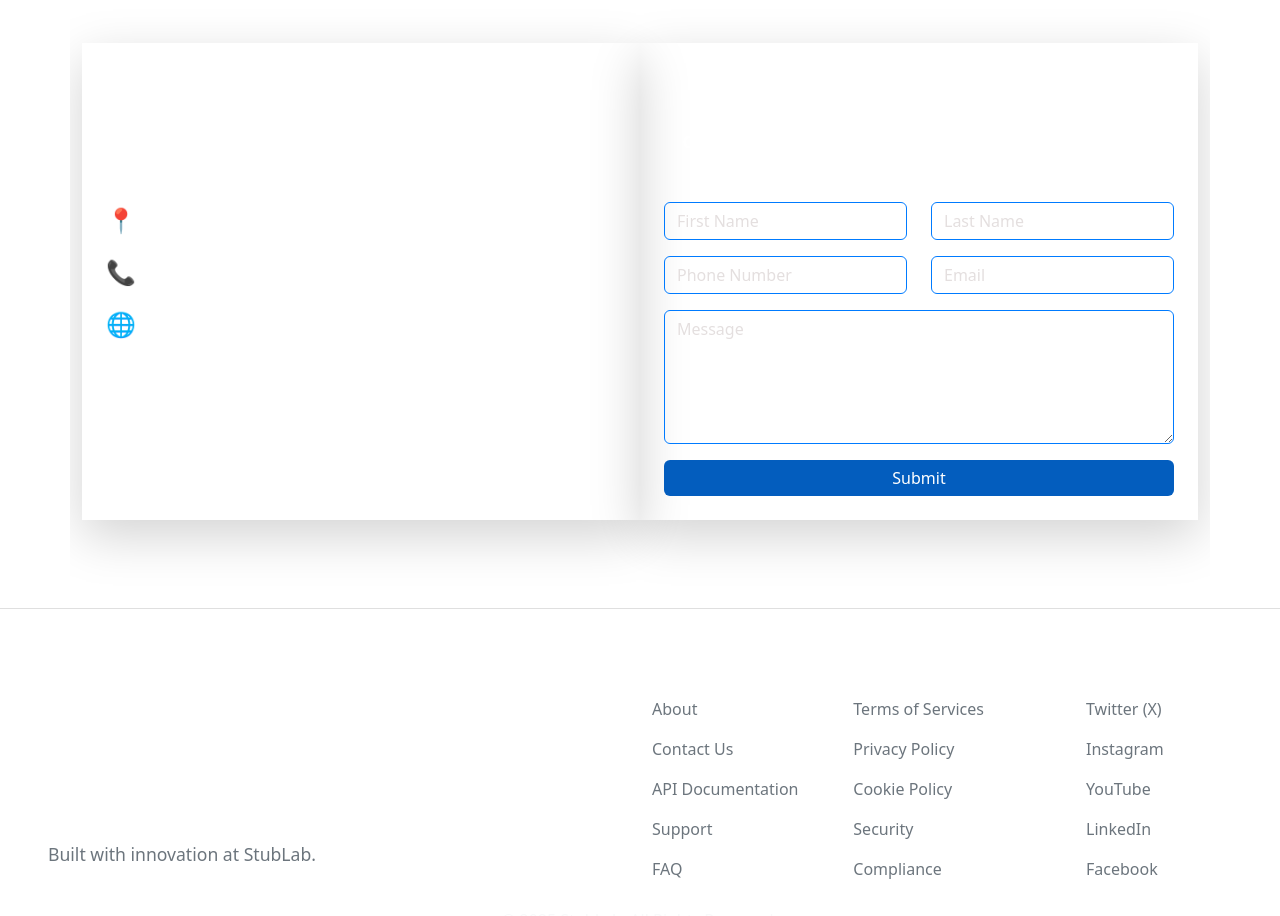
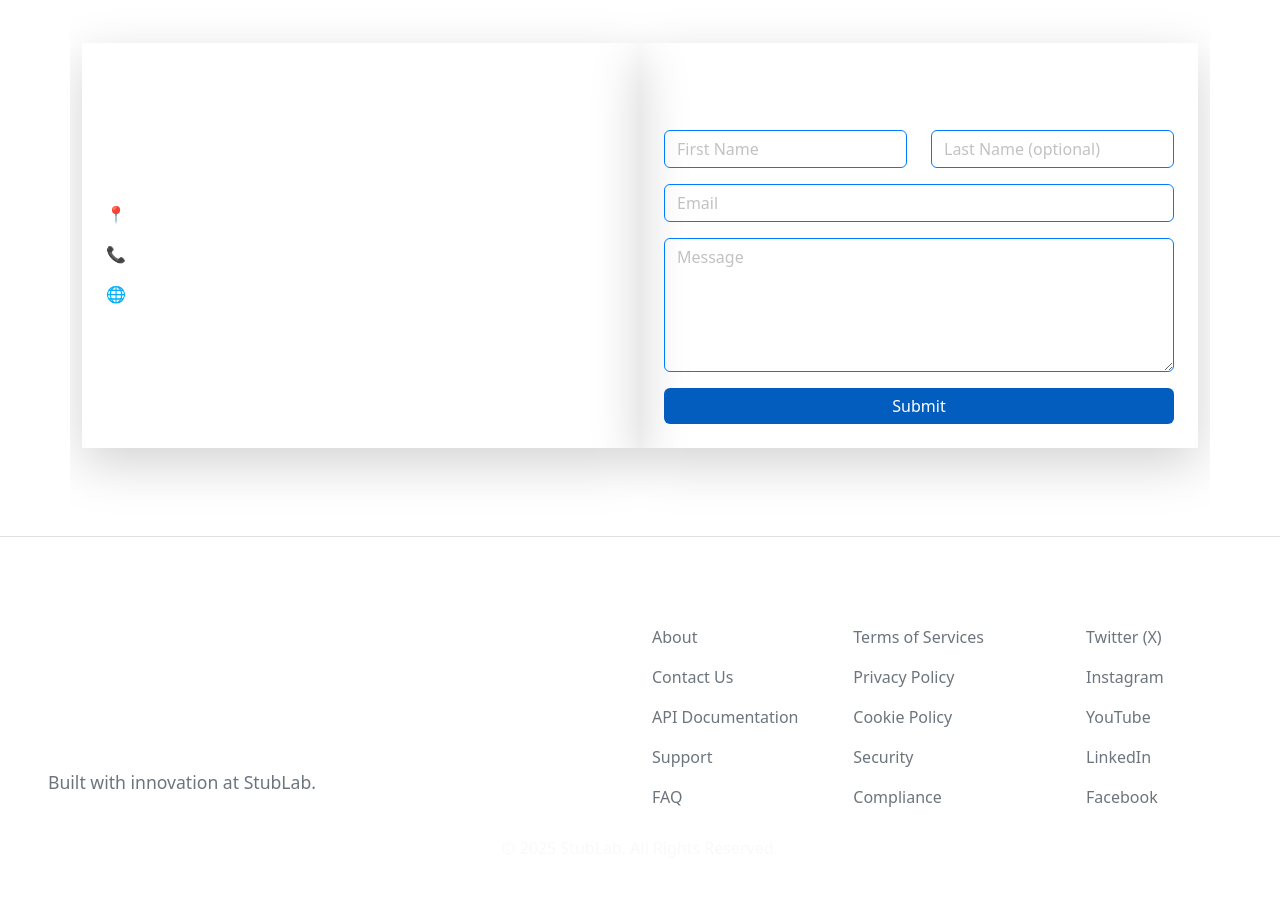
Before and after one commit to mentorbridgeindia/stublab-landingpage, a React (Create React App) app: page / in a window 1280 px wide. Shown: the part 6880-7796 px from the top of the page. Built offline with nearby package versions, Linux system fonts and the light colour scheme.

Commit message:
Pulling from Branch

```diff
--- a/package.json
+++ b/package.json
@@ -11,12 +11,14 @@
     "@types/node": "^16.18.126",
     "@types/react": "^19.0.10",
     "@types/react-dom": "^19.0.4",
+    "axios": "^1.8.4",
     "bootstrap": "^5.3.3",
     "react": "^19.0.0",
     "react-bootstrap": "^2.10.9",
     "react-dom": "^19.0.0",
     "react-icons": "^5.4.0",
     "react-scripts": "5.0.1",
+    "react-toastify": "^11.0.5",
     "typescript": "^4.9.5",
     "web-vitals": "^2.1.4"
   },
--- a/src/modules/ContactSection.scss
+++ b/src/modules/ContactSection.scss
@@ -13,7 +13,8 @@ input, textarea {
     transition: border-color 0.3s, box-shadow 0.3s;
 
     &::placeholder {
-        color: #e4dfdf !important;
+        color: #c2c2c2 !important;
+        opacity: 50%;
     }
 
     &:focus {
--- a/src/modules/ContactSection.tsx
+++ b/src/modules/ContactSection.tsx
@@ -1,61 +1,115 @@
-import React from 'react';
+import React, { useState } from 'react';
 import 'bootstrap/dist/css/bootstrap.min.css';
 import './ContactSection.scss';
+import axios from 'axios';
 
 const ContactSection: React.FC = () => {
+    const [data, setData] = useState({ firstName: '', lastName: '', email: '', text: '' });
+    const [errors, setErrors] = useState<{ [key: string]: string }>({});
+    const [touched, setTouched] = useState<{ [key: string]: boolean }>({});
+    const [successMessage, setSuccessMessage] = useState('');
+    const [errorMessage, setErrorMessage] = useState('');
+
+    const validateField = (name: string, value: string) => {
+        let error = '';
+        if (name === 'firstName') {
+            if (!value.trim()) {
+                error = 'First name is required.';
+            } else if (value.length > 30) {
+                error = 'First name should not exceed 30 characters.';
+            }
+        } else if (name === 'email') {
+            if (!value.trim()) {
+                error = 'Email is required.';
+            } else if (!/^[\w-.]+@[\w-]+\.[a-z]{2,}$/i.test(value)) {
+                error = 'Enter a valid email address.';
+            }
+        } else if (name === 'text') {
+            if (!value.trim()) {
+                error = 'Message is required.';
+            } else if (value.length > 500) {
+                error = 'Message should not exceed 500 characters.';
+            }
+        }
+        return error;
+    };
+
+    const validateForm = () => {
+        let newErrors: { [key: string]: string } = {};
+        Object.keys(data).forEach((key) => {
+            if (key !== 'lastName') {
+                const error = validateField(key, data[key as keyof typeof data]);
+                if (error) {
+                    newErrors[key] = error;
+                }
+            }
+        });
+        setErrors(newErrors);
+        return Object.keys(newErrors).length === 0;
+    };
+
+    const handleSubmit = async (e: React.FormEvent<HTMLFormElement>) => {
+        e.preventDefault();
+        setTouched({ firstName: true, email: true, text: true });
+        if (!validateForm()) {
+            setErrorMessage('Fill all required fields correctly!');
+            return;
+        }
+        setErrorMessage('');
+        try {
+            await axios.post('https://api.stublab.in/stublab-be/contactUs', data);
+            setSuccessMessage("Message sent successfully!");
+            setData({ firstName: '', lastName: '', email: '', text: '' });
+            setTouched({});
+            setErrors({});
+            setTimeout(() => setSuccessMessage(''), 5000);
+        } catch (error) {
+            console.error("Error sending data:", error);
+            alert("Failed to send message!");
+        }
+    };
+
+    const handleChange = (e: React.ChangeEvent<HTMLInputElement | HTMLTextAreaElement>) => {
+        setData({ ...data, [e.target.name]: e.target.value });
+    };
+
+    const handleBlur = (e: React.FocusEvent<HTMLInputElement | HTMLTextAreaElement>) => {
+        setTouched({ ...touched, [e.target.name]: true });
+        const error = validateField(e.target.name, e.target.value);
+        setErrors({ ...errors, [e.target.name]: error });
+    };
+
     return (
         <div className="container d-flex justify-content-center align-items-center mt-5">
             <div className="row w-100" style={{ maxWidth: '1200px' }}>
-
                 <div className="col-md-6 p-4 bg-transparent rounded-2xl shadow-lg">
                     <h2 className="text-center mb-4">Contact Information</h2>
-                    <p className="text-center mb-4">
-                    Building real solutions starts with mock ideas. Reach out — let’s refine, test, and create together.
-                    </p>
+                    <p className="text-center mb-4">Building real solutions starts with mock ideas. Reach out — let’s refine, test, and create together.</p>
                     <ul className="list-unstyled">
-                        <li className="d-flex align-items-center mb-3">
-                            <span className="me-3 fs-4">📍</span>
-                            Dindigul - 624 002
-                        </li>
-                        <li className="d-flex align-items-center mb-3">
-                            <span className="me-3 fs-4">📞</span>
-                            +91 78069 24524
-                        </li>
-                        <li className="d-flex align-items-center mb-3">
-                            <span className="me-3 fs-4">🌐</span>
-                            customer@stublab.com
-                        </li>
+                        <li className="d-flex align-items-center mb-3">📍 Dindigul - 624 002</li>
+                        <li className="d-flex align-items-center mb-3">📞 +91 78069 24524</li>
+                        <li className="d-flex align-items-center mb-3">🌐 hello@stublab.com</li>
                     </ul>
                 </div>
-
                 <div className="col-md-6 p-4 bg-transparent rounded-2xl shadow-lg">
                     <h2 className="text-center mb-4">Reach Out to Us</h2>
-                    <p className="text-center mb-4">
-                    Communication is the bridge to innovation — we’d love to hear from you.
-                    </p>
-                    <form className="d-grid gap-3">
+                    {errorMessage && <div className="alert alert-danger text-center">{errorMessage}</div>}
+                    {successMessage && <div className="alert alert-success text-center">{successMessage}</div>}
+                    <form onSubmit={handleSubmit} className="d-grid gap-3">
                         <div className="row">
                             <div className="col-md-6">
-                                <input type="text" placeholder="First Name" className="form-control" />
+                                <input type="text" placeholder="First Name" name='firstName' className="form-control" value={data.firstName} onChange={handleChange} onBlur={handleBlur} />
+                                {touched.firstName && errors.firstName && <p className="text-danger small">{errors.firstName}</p>}
                             </div>
                             <div className="col-md-6">
-                                <input type="text" placeholder="Last Name" className="form-control" />
+                                <input type="text" placeholder="Last Name (optional)" name='lastName' className="form-control" value={data.lastName} onChange={handleChange} />
                             </div>
                         </div>
-                        <div className="row">
-                            <div className="col-md-6">
-                                <input type="text" placeholder="Phone Number" className="form-control" />
-                            </div>
-                            <div className="col-md-6">
-                                <input type="email" placeholder="Email" className="form-control" />
-                            </div>
-                        </div>
-                        <textarea placeholder="Message" rows={5} className="form-control"></textarea>
-                        <button
-                            type="submit"
-                            className="btn btn-dark w-100">
-                            Submit
-                        </button>
+                        <input type="email" placeholder="Email" name='email' className="form-control" value={data.email} onChange={handleChange} onBlur={handleBlur} />
+                        {touched.email && errors.email && <p className="text-danger small">{errors.email}</p>}
+                        <textarea placeholder="Message" rows={5} name='text' className="form-control" value={data.text} onChange={handleChange} onBlur={handleBlur}></textarea>
+                        {touched.text && errors.text && <p className="text-danger small">{errors.text}</p>}
+                        <button type="submit" className="btn btn-dark w-100">Submit</button>
                     </form>
                 </div>
             </div>
```
Also changed, not shown: 1 other file (tests, documents, lock files or other folders).
